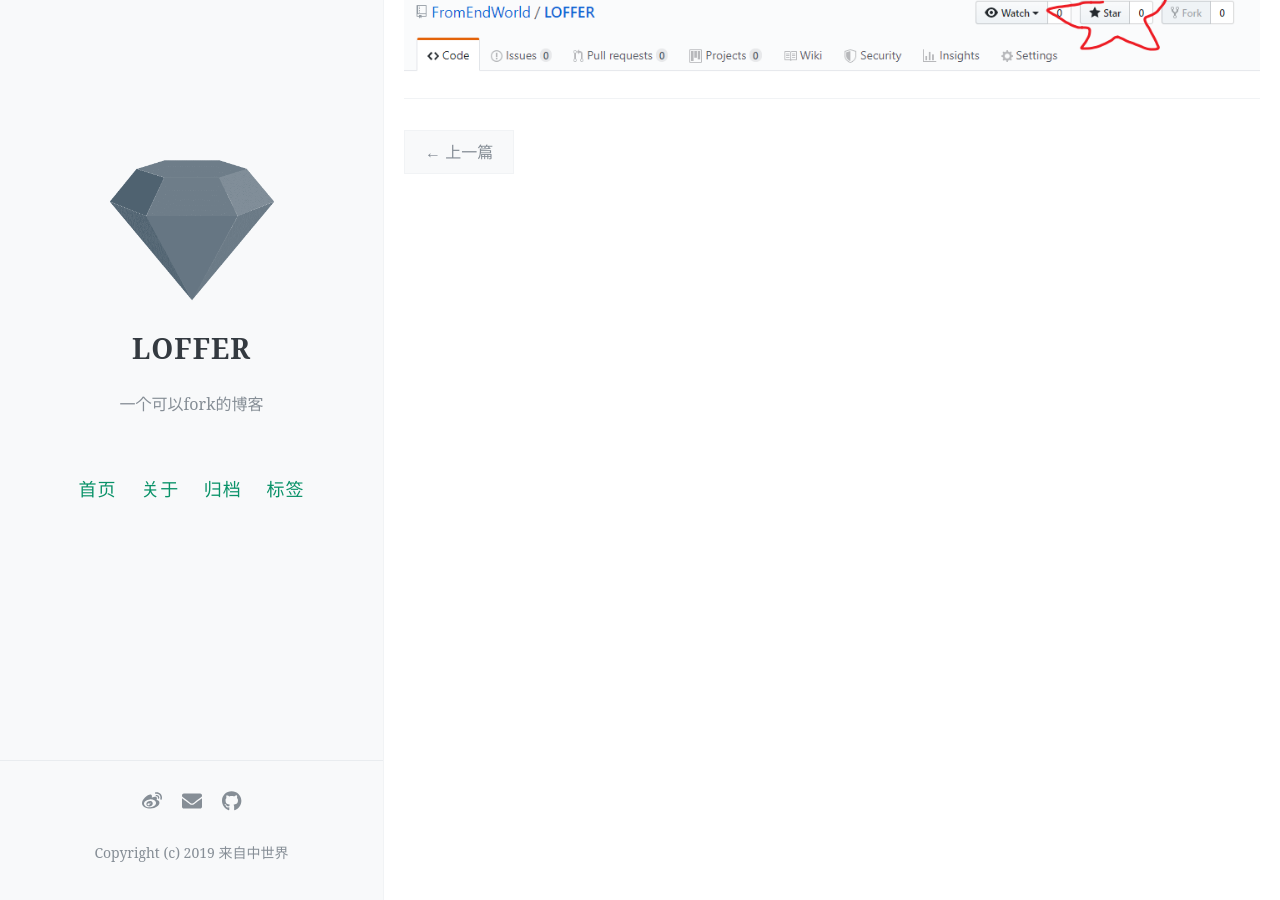
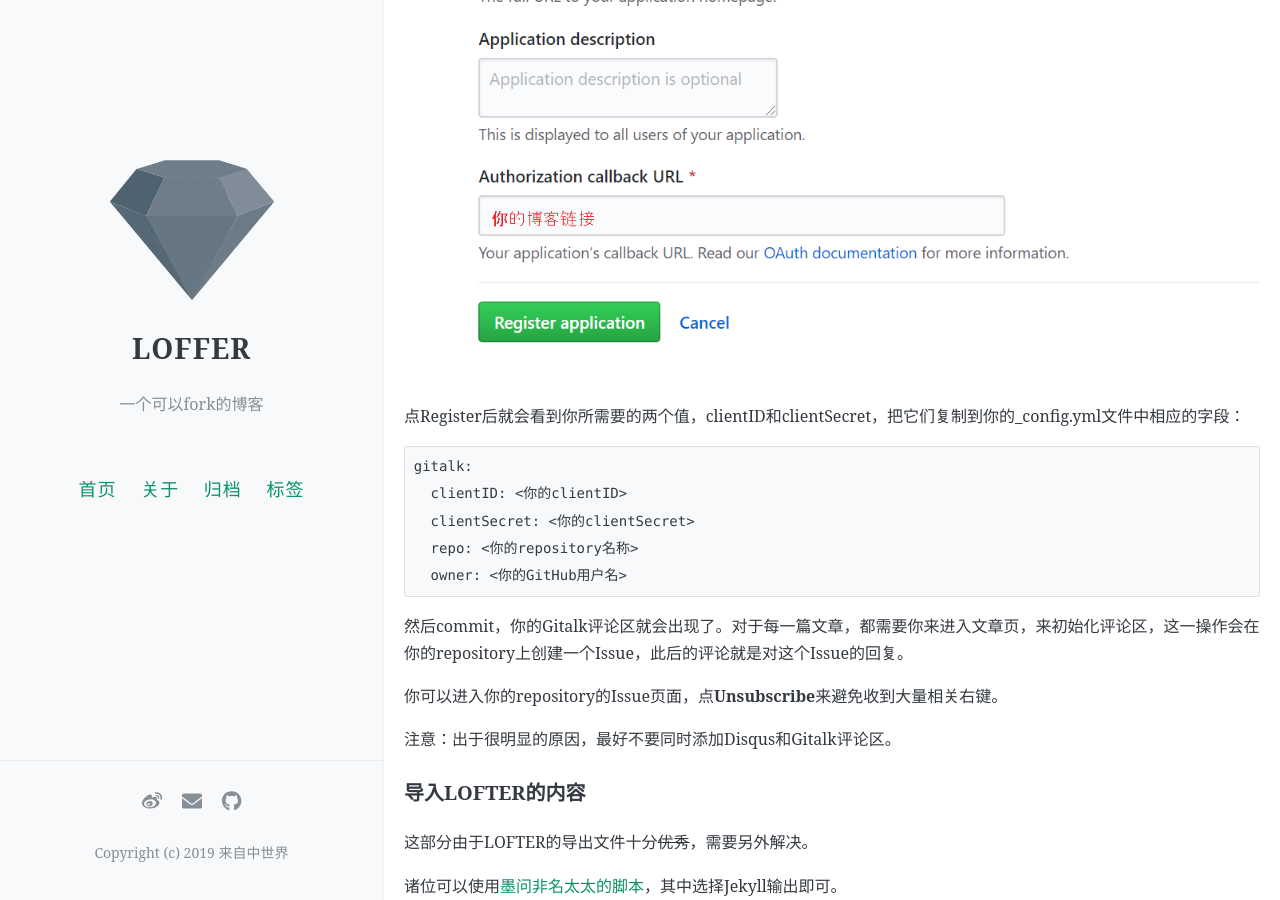
Before and after one commit to FromEndWorld/LOFFER, a Jekyll site: the page built from _posts/2019-06-02-document.md, in a window 1280 px wide and 900 px high, scrolled down 8220 px. Built offline with Jekyll 4.4.1, drawn with Linux system fonts in a browser that asks for light colours; nearby versions of some CDN libraries; comment, search, counter and statistics services are not loaded; some of the changed text lies outside the part shown.

Commit message:
完善更新文档

```diff
--- a/_posts/2019-06-02-document.md
+++ b/_posts/2019-06-02-document.md
@@ -7,14 +7,18 @@
 tags: [sample, document]
 comments: true
 ---
-
 LOFFER是个可以帮助你get off from LOFTER的软件（我知道这个pun很烂）。
 
 这是一个可以通过Fork直接发布在GitHub的Jekyll博客，你不需要编写代码或使用命令行即可获得一个部署在GitHub的博客。
 
-当你看到不认识的术语，请忽略它，我知道程序员不说人话，我都不是程序员但是我已经开始意识到这是因为我们不知道这些概念用人话怎么说。
+**LOFFER已更新到V0.2.0版本**
 
-以下我会尽量用人话解说如何使用这个……LOFFER。
+新版本进一步优化了一下样式，并且支持了基于GitHub Issues的评论Gitalk（请看下文的配置说明）。
+
+如果你已经fork了LOFFER，想要更新到新版本的话，可以试试[这个方法](https://github.com/KirstieJane/STEMMRoleModels/wiki/Syncing-your-fork-to-the-original-repository-via-the-browser)，或者你也可以干脆删掉重来，只要保留自己的大部分config设定和所有的post就好。
+
+LOFFER只是容器，你的posts才是博客的核心。
+
 
 ## 注意
 
@@ -26,6 +30,7 @@
 如有疑问，请阅读[GitHub Pages官方说明](https://pages.github.com/)。
 
 另外，同人作品更好的发布平台是[AO3](https://archiveofourown.org/)，你想你发在AO3还有tag还有kudos还有人看，是吧？
+
 
 ## 如何使用
 
@@ -63,7 +68,6 @@
 
 还有一点，**LOFFER使用的是MIT协议，大意就是全部开源随意使用，如果你要保留自己博文的权利，请编辑LICENSE文件，写上类似“_posts中的文档作者保留权利”这样的内容。**
 
-
 ### 第三步 发布博文
 
 在你的博客的GitHub代码库页面里，点开_posts文件夹，这里面就是你的博客文章。
@@ -86,7 +90,7 @@
     comments: true
     ---
 
-完成后，保存为.md文件，文件名是date-标题，例如 2019-06-02-document.md (注意这里的标题会成为这个post的URL，所以推荐使用字母而非中文，它不影响页面上显示的标题)。然后上传到_posts文件夹，commit，很快就可以在博客上看到新文章了。
+完成后，保存为.md文件，文件名是date-标题，例如 2019-06-02-document.md (注意这里的标题会成为这个post的URL，所以推荐使用字母而非中文，它不影响页面上显示的标题)，然后上传到_posts文件夹，commit，很快就可以在博客上看到新文章了。
 
 ### 可选：图片怎么办？
 
@@ -99,6 +103,8 @@
 在博文中添加图片的Markdown语法是：`![图片名](URL)`
 
 ### 可选：添加评论区
+
+#### Disqus
 
 LOFFER支持Disqus评论，虽然Disqus很丑，但是它是免费的，设置起来又方便，因此大家也就不要嫌弃它。
 
@@ -121,6 +127,28 @@
 ![img](https://raw.githubusercontent.com/FromEndWorld/LOFFER/master/images/Disqus-3.png)
 
 然后需要回到你的博客，修改_config.yml文件，在disqus字段填上你的shortname，commit，完成！
+
+#### Gitalk
+
+新增内容，LOFFER 0.2.0版本支持Gitalk评论区（在LOFFER示例站中仍然是Disqus，可以在[我的博客](https://himring.top/gitalk/)查看Gitalk的demo），设置方法如下：
+
+首先，创建一个[OAuth application](https://github.com/settings/applications/new), 设置如图：
+
+![img](https://raw.githubusercontent.com/FromEndWorld/LOFFER/master/images/application_settings.png)
+
+点Register后就会看到你所需要的两个值，clientID和clientSecret，把它们复制到你的_config.yml文件中相应的字段：
+
+    gitalk:
+      clientID: <你的clientID>
+      clientSecret: <你的clientSecret>
+      repo: <你的repository名称>
+      owner: <你的GitHub用户名>
+
+然后commit，你的Gitalk评论区就会出现了。对于每一篇文章，都需要你来进入文章页，来初始化评论区，这一操作会在你的repository上创建一个Issue，此后的评论就是对这个Issue的回复。
+
+你可以进入你的repository的Issue页面，点**Unsubscribe**来避免收到大量相关右键。
+
+注意：出于很明显的原因，最好不要同时添加Disqus和Gitalk评论区。
 
 ### 导入LOFTER的内容
 
```
Also changed, not shown: README.md.
